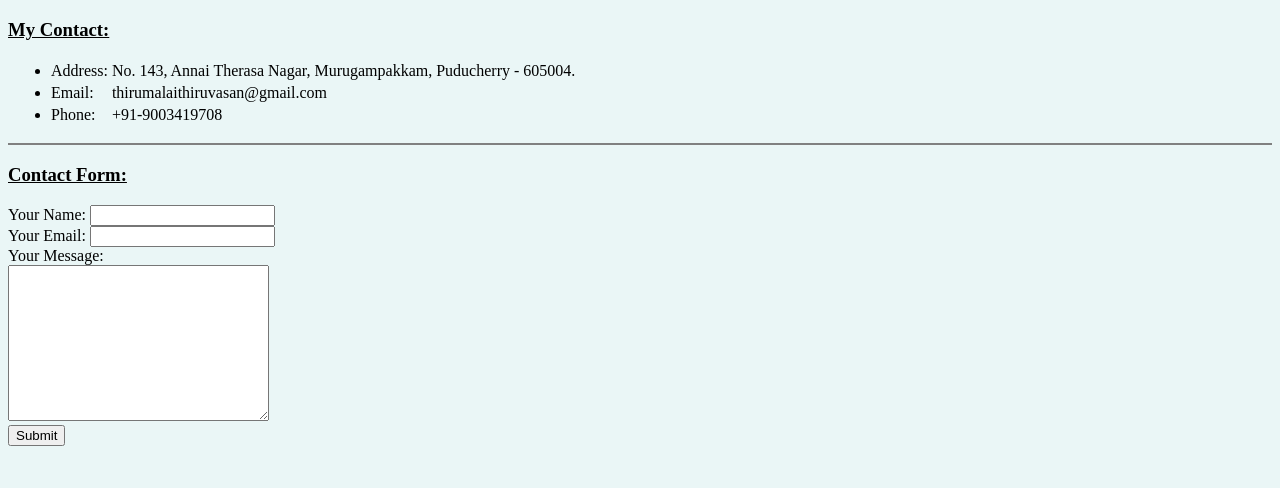
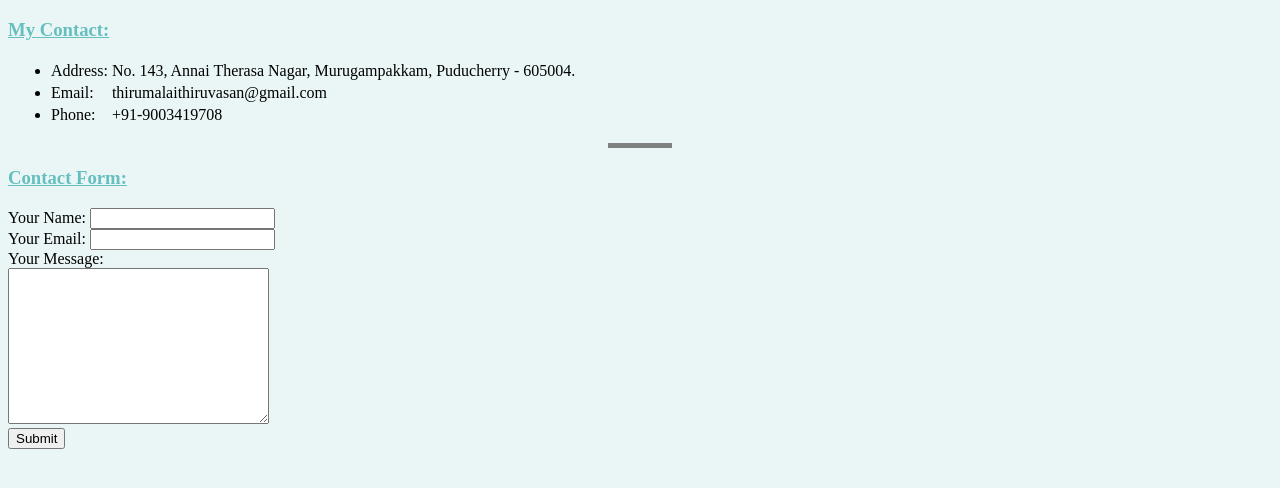
Before and after one commit to thirumalaivasan95/cv, a plain HTML site: page myContact.html in a window 1280 px wide. Drawn offline with Linux system fonts and the light colour scheme.

Commit message:
Update myContact.html

```diff
--- a/myContact.html
+++ b/myContact.html
@@ -4,9 +4,10 @@
 <head>
   <meta charset="utf-8">
   <title>Personal Contact</title>
+  <link rel="stylesheet" href="styles.css">
 </head>
 
-<body style="background-color: #EAF6F6;">
+<body>
   <h3><strong><u>My Contact:</u></strong></h3>
   <ul>
     <table>
```
